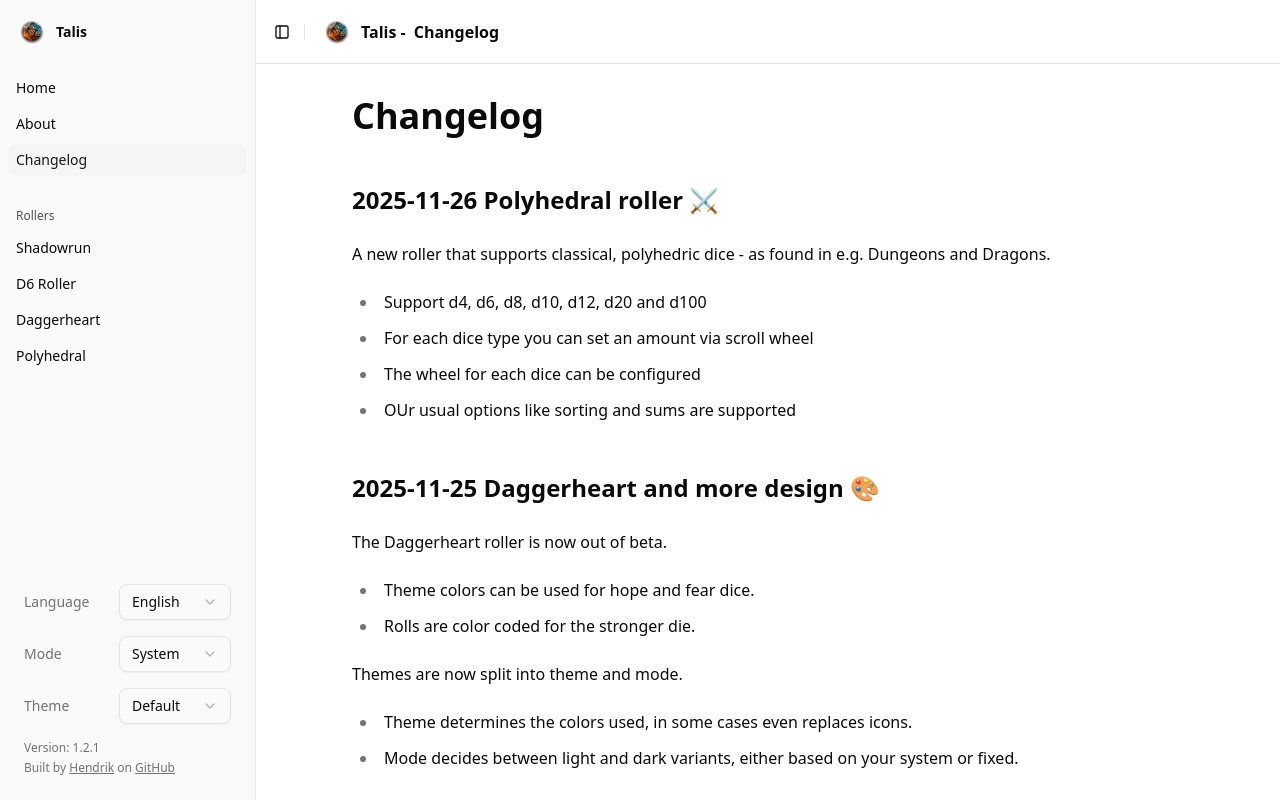
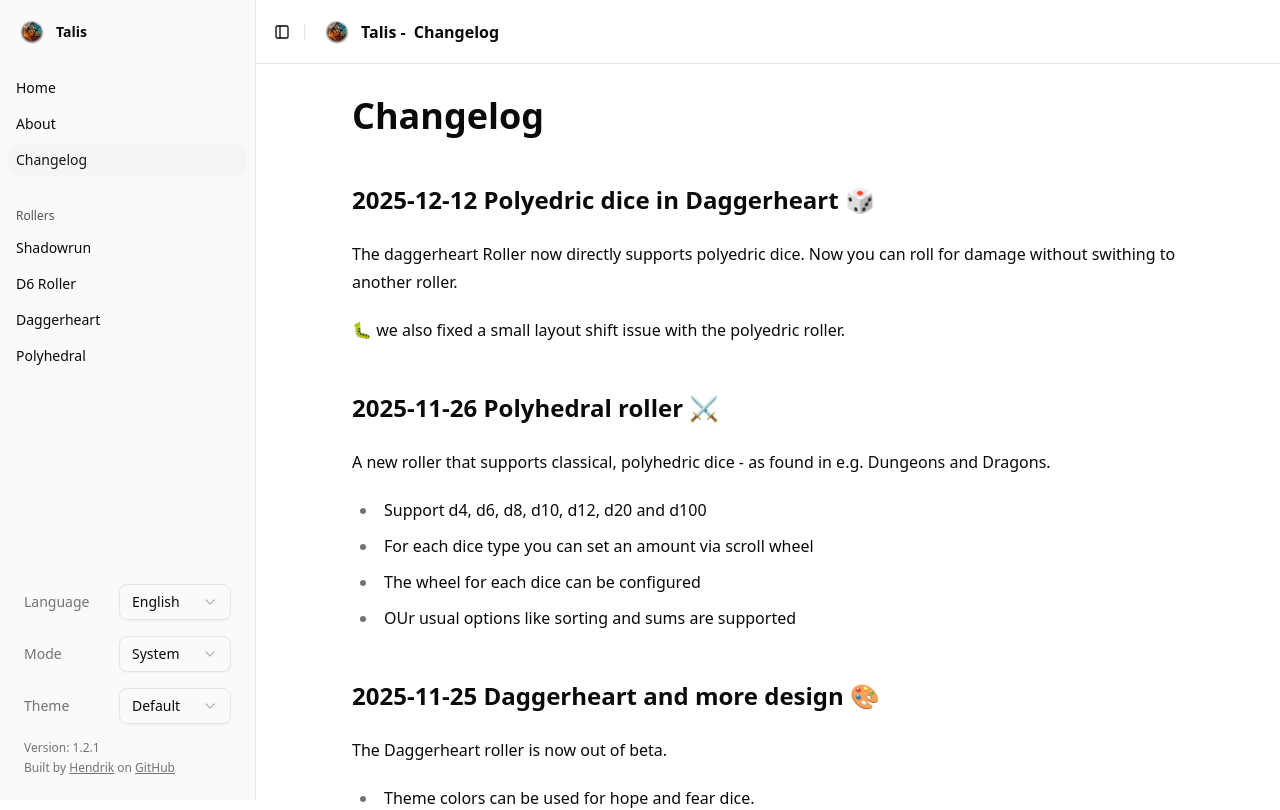
Before and after one commit to HoverBaum/talis, a Next.js app: page /en/pages/changelog in a window 1280 px wide. Shown: the top 810 px of the page. Built offline with nearby package versions, Linux system fonts and the light colour scheme.

Commit message:
📚 update changelog

```diff
--- a/app/[locale]/pages/changelog/page.mdx
+++ b/app/[locale]/pages/changelog/page.mdx
@@ -7,6 +7,12 @@ import { SetPageTitle } from '@/components/PageTitleProvider'
 <SetPageTitle title="Changelog" />
 
 # Changelog
+
+## 2025-12-12 Polyedric dice in Daggerheart 🎲
+
+The daggerheart Roller now directly supports polyedric dice. Now you can roll for damage without swithing to another roller.
+
+🐛 we also fixed a small layout shift issue with the polyedric roller.
 
 ## 2025-11-26 Polyhedral roller ⚔️
 
```
